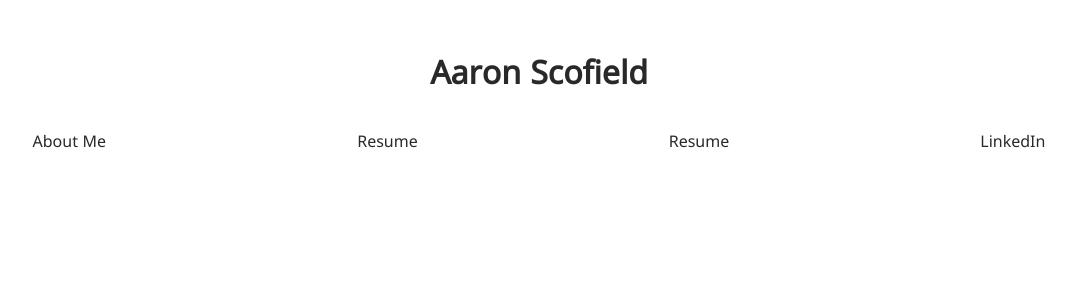
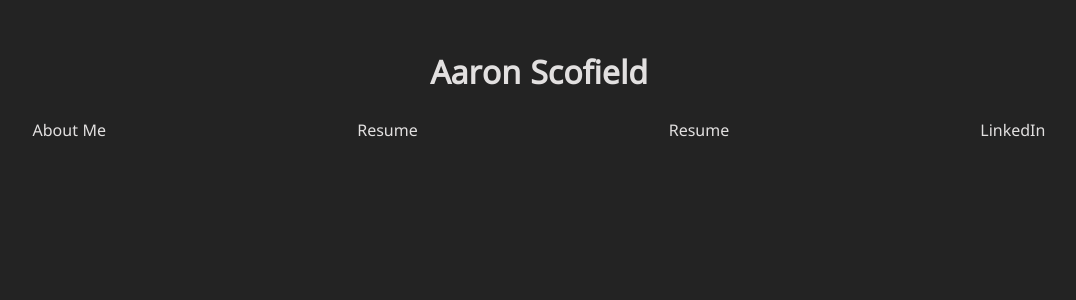
Before and after one commit to aaronscofield/personal_website, a Vue app: page / in a window 1280 px wide. Shown: the top 300 px of the page, without its empty margins (101-1177 px from the left). Built offline with nearby package versions, Linux system fonts and the light colour scheme.

Commit message:
stylized navbar

```diff
--- a/src/components/Navbar/Bar/NavigationBar.vue
+++ b/src/components/Navbar/Bar/NavigationBar.vue
@@ -3,7 +3,7 @@
         <NavbarButton title="About Me"/>
         <NavbarButton title="Resume"/>
         <NavbarButton title="Resume"/>
-        <NavbarButton title="LinkedIn"/>
+        <NavbarButton title="LinkedIn" link="https://www.linkedin.com/in/aaroncscofield/"/>
     </div>
 </template>
 
--- a/src/components/Navbar/NavbarButton/NavbarButton.scss
+++ b/src/components/Navbar/NavbarButton/NavbarButton.scss
@@ -1,12 +1,20 @@
 .button {
-    text-align: center;
-    padding: 0px;
     margin:  auto;
+    padding-left: 10px;
+    padding-top: 5px;
+    padding-bottom: 5px;
+    padding-right: 10px;
+    border-radius: 6px;
     font-family: "NotoSansOsmanya";
 }
 
+a {
+    color: #e2e0e0;
+    text-decoration: none;
+}
+
 .button:hover{
-    background-color: antiquewhite;
+    background-color: rgb(46, 46, 46);
 }
 
 @font-face {
--- a/src/components/Navbar/NavbarButton/NavbarButton.vue
+++ b/src/components/Navbar/NavbarButton/NavbarButton.vue
@@ -1,6 +1,6 @@
 <template>
     <div class = "button">
-        <p>{{ title }}</p>
+        <a :href=link>{{ title }}</a>
     </div>
 </template>
 
@@ -8,7 +8,8 @@
 export default {
     name: 'NavbarButton',
     props: {
-        title: String
+        title: String,
+        link: String
     }
 }
 </script>
--- a/src/layouts/App.scss
+++ b/src/layouts/App.scss
@@ -1,8 +1,12 @@
 #app {
     -webkit-font-smoothing: antialiased;
     -moz-osx-font-smoothing: grayscale;
-    color: #292929;
+    color: #e2e0e0;
     margin-top: 50px;
     float: center;
     justify-content: center;
 }
+
+html {
+    background: rgb(35, 35, 35);
+}
--- a/src/layouts/App.vue
+++ b/src/layouts/App.vue
@@ -1,6 +1,6 @@
 <template>
-  <Header msg="Aaron Scofield"/>
-  <NavigationBar/>
+    <Header msg="Aaron Scofield"/>
+    <NavigationBar/>
 </template>
 
 <script>
```
